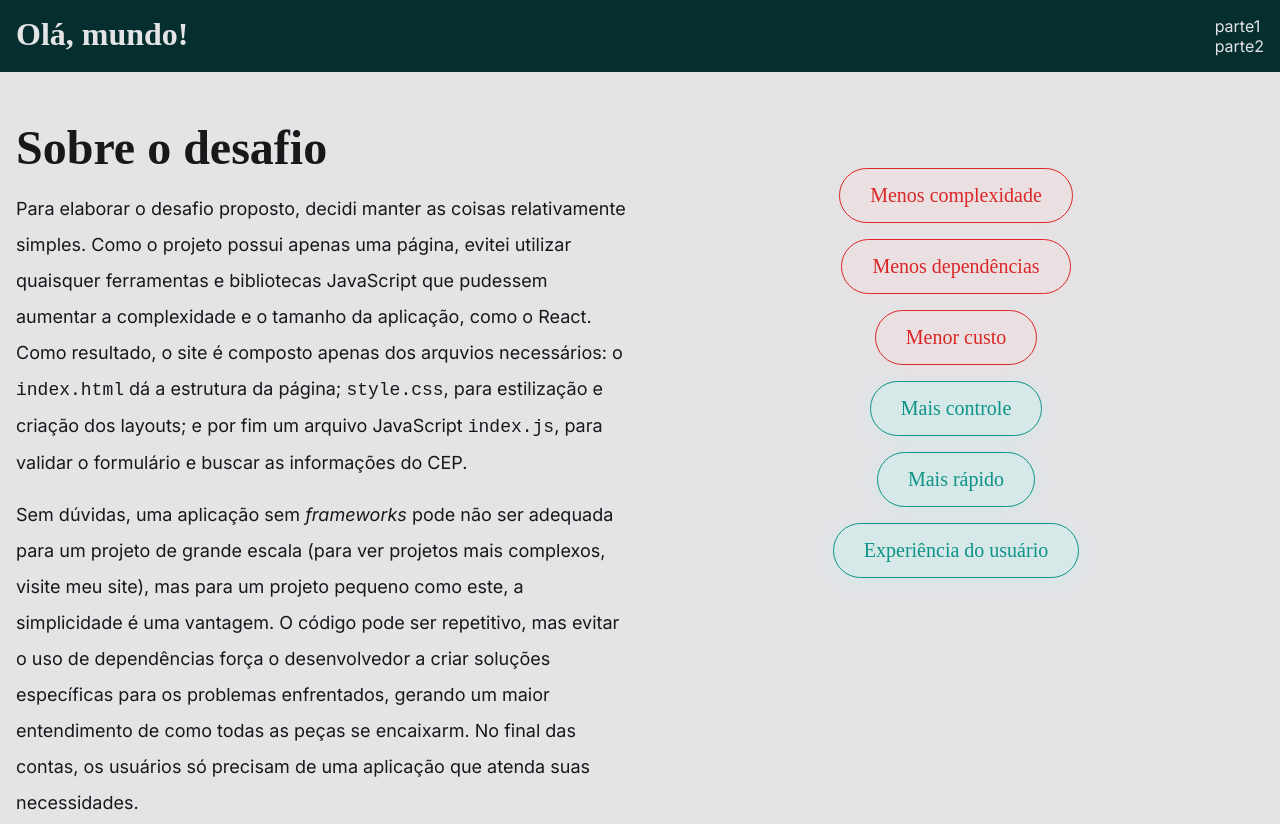
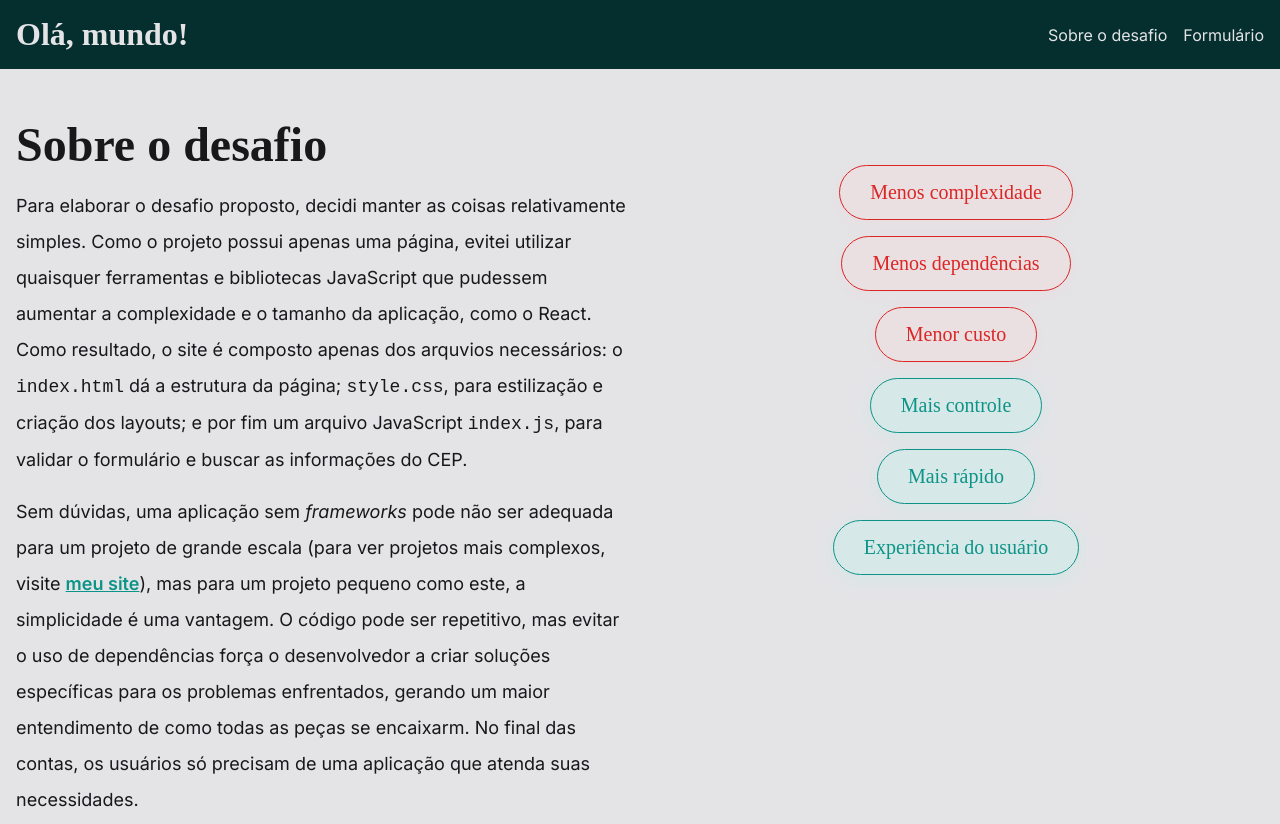
Before and after one commit to BrunoPanizzi/desafio_iboti, a plain HTML site: page index.html in a window 1280 px wide. Shown: the top 824 px of the page. Drawn offline with Linux system fonts and the light colour scheme; a web font is replaced by a local one.

Commit message:
fixed links

```diff
--- a/index.html
+++ b/index.html
@@ -19,8 +19,8 @@
         <h1>Olá, mundo!</h1>
         <nav>
           <ul>
-            <li><a href="#section1">parte1</a></li>
-            <li><a href="#section2">parte2</a></li>
+            <li><a href="#section1">Sobre o desafio</a></li>
+            <li><a href="#section2">Formulário</a></li>
           </ul>
         </nav>
       </div>
@@ -43,13 +43,15 @@
         <p>
           Sem dúvidas, uma aplicação sem <i>frameworks</i> pode não ser adequada
           para um projeto de grande escala (para ver projetos mais complexos,
-          visite <a href="https://brunopanizzi.dev.br/projects">meu site</a>),
-          mas para um projeto pequeno como este, a simplicidade é uma vantagem.
-          O código pode ser repetitivo, mas evitar o uso de dependências força o
-          desenvolvedor a criar soluções específicas para os problemas
-          enfrentados, gerando um maior entendimento de como todas as peças se
-          encaixarm. No final das contas, os usuários só precisam de uma
-          aplicação que atenda suas necessidades.
+          visite
+          <a class="link" href="https://brunopanizzi.dev.br/projects"
+            >meu site</a
+          >), mas para um projeto pequeno como este, a simplicidade é uma
+          vantagem. O código pode ser repetitivo, mas evitar o uso de
+          dependências força o desenvolvedor a criar soluções específicas para
+          os problemas enfrentados, gerando um maior entendimento de como todas
+          as peças se encaixarm. No final das contas, os usuários só precisam de
+          uma aplicação que atenda suas necessidades.
         </p>
       </div>
       <div class="advantages">
--- a/style.css
+++ b/style.css
@@ -169,6 +169,12 @@ button:hover {
   background-color: color-mix(in srgb, var(--primary) 90%, var(--text) 10%);
 }
 
+.link {
+  color: var(--primary);
+  font-weight: 600;
+  text-decoration: underline;
+}
+
 header {
   background-color: var(--header-background); /* color-teal-900 */
   color: var(--text-variant); /* color-zinc-200 */
@@ -176,8 +182,16 @@ header {
 header > div {
   display: flex;
   justify-content: space-between;
+  align-items: center;
   gap: 1rem;
   padding: 1rem 0;
+}
+header nav > ul {
+  display: flex;
+  gap: 1rem;
+}
+header li:hover {
+  text-decoration: underline;
 }
 
 .responsive-center {
@@ -351,7 +365,8 @@ input[state="loading"] {
 }
 
 footer {
-  background-color: var(--primary-background);
+  background-color: var(--header-background);
+  color: var(--text-variant);
   padding: 1rem;
 }
 
```
